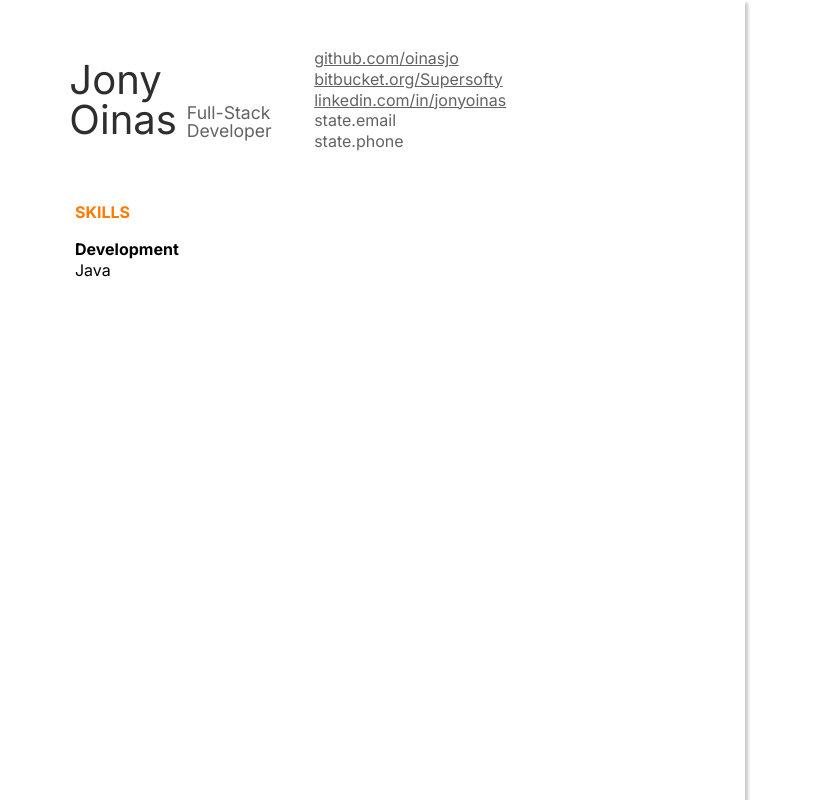
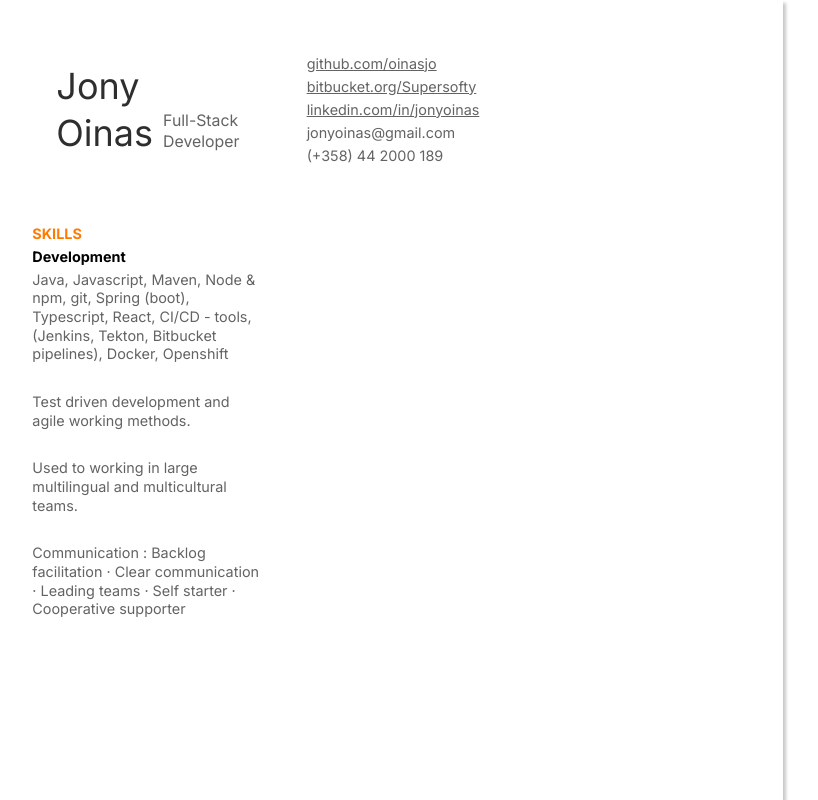
Before and after one commit to goosiboy/resume-app, a Next.js app in the folder resume-app/: page / in a window 1280 px wide. Shown: the top 800 px of the page, without its empty margins (254-1072 px from the left). Built offline with nearby package versions, Linux system fonts and the light colour scheme.

Commit message:
Fixed styling

```diff
--- a/resume-app/src/app/components/resume/resume-grid.css
+++ b/resume-app/src/app/components/resume/resume-grid.css
@@ -25,7 +25,7 @@
     grid-area: resumeRightContainer-1;
     display: flex;
     flex-direction: row;
-    justify-content: start;
+    justify-content: flex-start;
     align-items: center;
     gap: var(--resume-grid-gap-size);
 }
@@ -34,8 +34,8 @@
     grid-area: resumeLeftContainer-2;
     display: flex;
     flex-direction: column;
-    justify-content: start;
-    align-items: start;
+    justify-content: flex-start;
+    align-items: flex-start;
     gap: var(--resume-grid-gap-size);
 }
 
--- a/resume-app/src/app/components/resume/resume.css
+++ b/resume-app/src/app/components/resume/resume.css
@@ -6,7 +6,7 @@
 .secondTitle {
     font-size: var(--default-secondary-title-size);
     color: var(--default-grey-font-color);
-    margin-top: 2.8rem;
+    margin-top: 3rem;
 }
 
 .contactInfoContainer {
@@ -27,3 +27,9 @@
     font-weight: bolder;
     font-size: var(--default-third-title-size);
 }
+
+.developmentContentContainer {
+    width: 16rem;
+    color: var(--default-grey-font-color);
+    margin-bottom: var(--default-section-bottom-margin);
+}
--- a/resume-app/src/app/components/resume/resume.tsx
+++ b/resume-app/src/app/components/resume/resume.tsx
@@ -5,12 +5,6 @@ import { useState } from 'react';
 const Resume = () => {
 
     function ContactInfoContainer() {
-
-        const [contactInfo, setContactInfo] = useState({
-            email: "jonyoinas@gmail.com",
-            phone: "(+358) 44 2000 189"
-        });
-
         return (
             <div className="contactInfoContainer">
                 <div className="links">
@@ -19,8 +13,8 @@ const Resume = () => {
                     <p><a href="https://www.linkedin.com/in/jonyoinas/">linkedin.com/in/jonyoinas</a></p>
                 </div>
                 <div className="contactInfo">
-                    <p>state.email</p>
-                    <p>state.phone</p>
+                    <p>jonyoinas@gmail.com</p>
+                    <p>(+358) 44 2000 189</p>
                 </div>
             </div>
         );
@@ -30,9 +24,23 @@ const Resume = () => {
         return (
             <div className="skillsContainer">
                 <h2 className="skillsHeader">SKILLS</h2>
-                <br />
                 <h3 className="developmentHeader">Development</h3>
-                <p>Java</p>
+                <p className="developmentContentContainer">
+                    Java, Javascript,  Maven,
+                    Node & npm, git, Spring (boot),
+                    Typescript, React, CI/CD - tools,
+                    (Jenkins, Tekton, Bitbucket pipelines),
+                    Docker, Openshift
+                </p>
+                <p className="developmentContentContainer">
+                    Test driven development and agile working methods.
+                </p>
+                <p className="developmentContentContainer">
+                    Used to working in large multilingual and multicultural teams.
+                </p>
+                <p className="developmentContentContainer">
+                    Communication : Backlog facilitation · Clear communication · Leading teams · Self starter · Cooperative supporter
+                </p>
             </div>
         );
     }
--- a/resume-app/src/app/page.tsx
+++ b/resume-app/src/app/page.tsx
@@ -4,7 +4,7 @@ import SidebarRight from './components/sidebar/sidebarRight';
 import SidebarLeft from './components/sidebar/sidebarLeft';
 import Footer from './components/footer/footer';
 
-export default function Home() {
+export default function App() {
 
   return (
     <>
--- a/resume-app/src/app/styles/css-grid.css
+++ b/resume-app/src/app/styles/css-grid.css
@@ -33,11 +33,8 @@
     grid-area: Main;
     grid-column-start: auto;
     grid-column-end: auto;
-    min-width: 19cm;
-    min-height: 27cm;
-
-    max-width: 21cm;
-    max-height: 29.7cm;
+    width: 21cm;
+    height: 29.7cm;
   }
 
   .Footer {
--- a/resume-app/src/app/styles/globals.css
+++ b/resume-app/src/app/styles/globals.css
@@ -12,6 +12,7 @@ h5,
 h6,
 br {
   margin-bottom: var(--default-row-spacing);
+  line-height: 1.3;
 }
 
 a:link {
--- a/resume-app/src/app/styles/variables.css
+++ b/resume-app/src/app/styles/variables.css
@@ -6,9 +6,11 @@
     --default-main-title-size: 2.5rem;
     --default-secondary-title-size: 1.1rem;
     --default-third-title-size: 1rem;
-    --default-font-size: 1rem;
+    --default-font-size: 0.9rem;
 
     --default-row-spacing: 0.3rem;
 
+    --default-section-bottom-margin: 2.0rem;
+
     --resume-grid-gap-size: 10px;
 }
```
